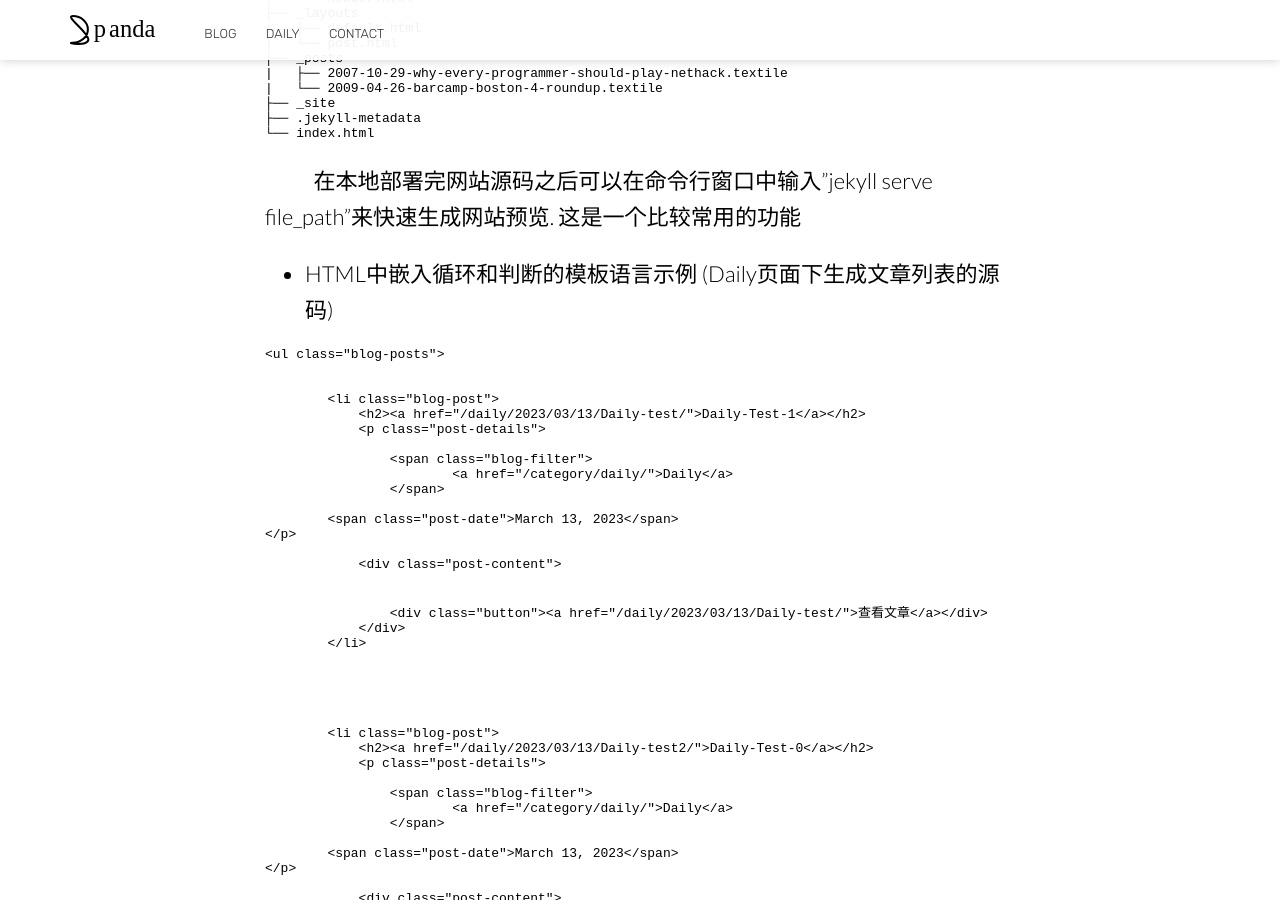
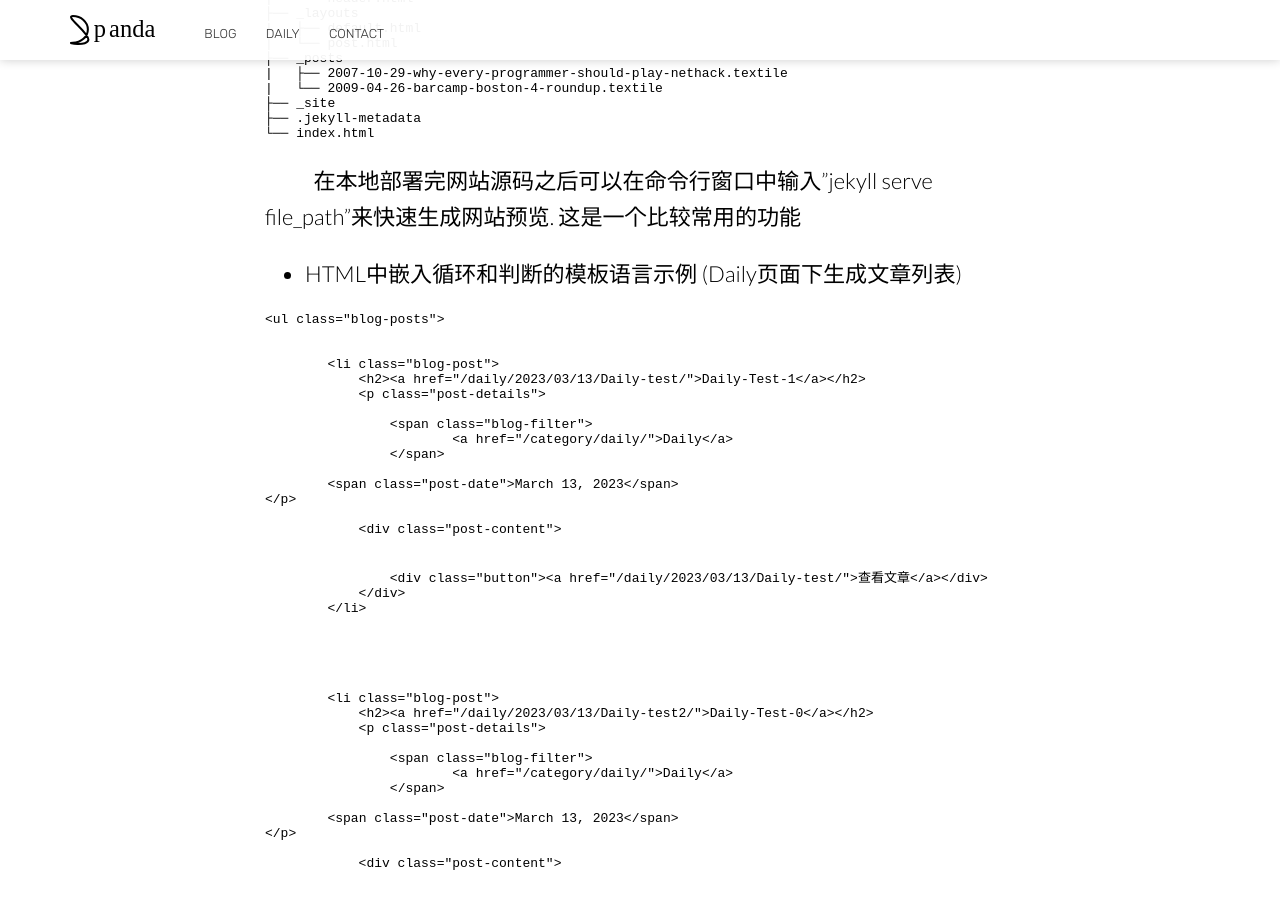
Before and after one commit to pandacase/pandacase.github.io, a Jekyll site: the page built from _posts/2023-03-11-pandaBlog.md, in a window 1280 px wide and 900 px high, scrolled down 3733 px. Built offline with Jekyll 4.4.1, drawn with Linux system fonts in a browser that asks for light colours; nearby versions of some CDN libraries; comment, search, counter and statistics services are not loaded.

Commit message:
Update 2023-03-11-pandaBlog.md

````diff
--- a/_posts/2023-03-11-pandaBlog.md
+++ b/_posts/2023-03-11-pandaBlog.md
@@ -9,7 +9,7 @@
 
 &emsp;&emsp; 在22年下半年通过某些渠道看到了一个不认识的同学的博客网站 [Stalo's Blog](https://jin-yuhan.github.io/) 点进去后被好看的UI和动画效果震撼到了, 所以就萌生了想自己也建一个网站的想法.
 
-之后翻了很多中大学长的博客网站, 发现网站的功能主要有如下几种:
+* 之后翻了很多中大学长的博客网站, 发现网站的功能主要有如下几种:
 
 1. 发表文章
 2. 在线留言
@@ -75,7 +75,7 @@
 
 &emsp;&emsp; 在本地部署完网站源码之后可以在命令行窗口中输入"jekyll serve file_path"来快速生成网站预览. 这是一个比较常用的功能
 
-* HTML中嵌入循环和判断的模板语言示例 (Daily页面下生成文章列表的源码)
+* HTML中嵌入循环和判断的模板语言示例 (Daily页面下生成文章列表)
 
 ```HTML
 <ul class="blog-posts">
````
